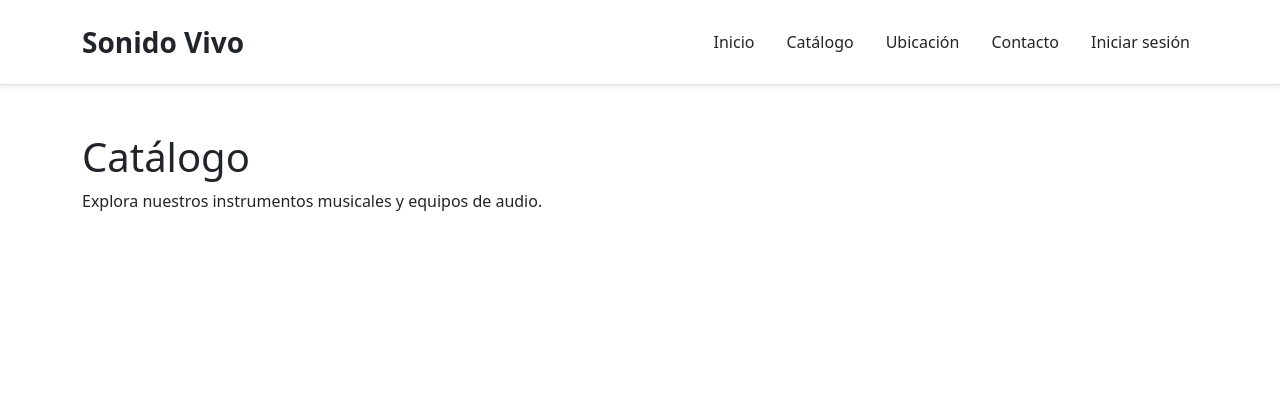
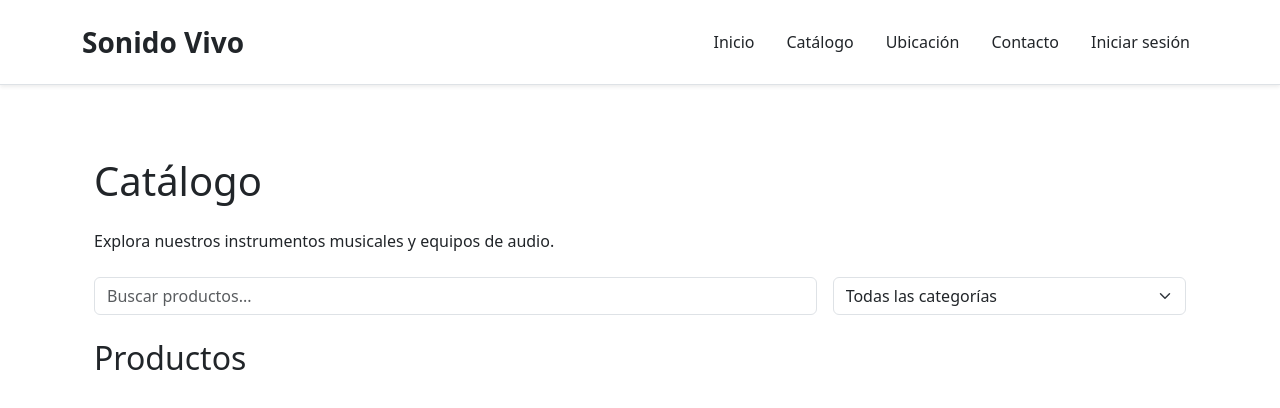
Before and after one commit to rrrbbb20/proyecto-sonido-vivo-02, a React (Vite) app: page /catalogo in a window 1280 px wide. Shown: the top 408 px of the page. Built offline with nearby package versions, Linux system fonts and the light colour scheme.

Commit message:
feat: agregar estructura base del catálogo

```diff
--- a/src/pages/Catalogo.jsx
+++ b/src/pages/Catalogo.jsx
@@ -1,12 +1,36 @@
+import { Container, Form, Row, Col } from "react-bootstrap";
+
 function Catalogo() {
   return (
-    <>
-      <h1>Catálogo</h1>
+    <Container className="py-4">
+      <h1 className="mb-4">Catálogo</h1>
 
-      <p>
+      <p className="mb-4">
         Explora nuestros instrumentos musicales y equipos de audio.
       </p>
-    </>
+
+      <Form className="mb-4">
+        <Row className="g-3">
+          <Col xs={12} md={8}>
+            <Form.Control
+              type="text"
+              placeholder="Buscar productos..."
+            />
+          </Col>
+
+          <Col xs={12} md={4}>
+            <Form.Select>
+              <option value="">Todas las categorías</option>
+              <option value="guitarras">Guitarras</option>
+              <option value="baterias">Baterías</option>
+              <option value="microfonos">Micrófonos</option>
+            </Form.Select>
+          </Col>
+        </Row>
+      </Form>
+
+      <h2>Productos</h2>
+    </Container>
   );
 }
 
```
